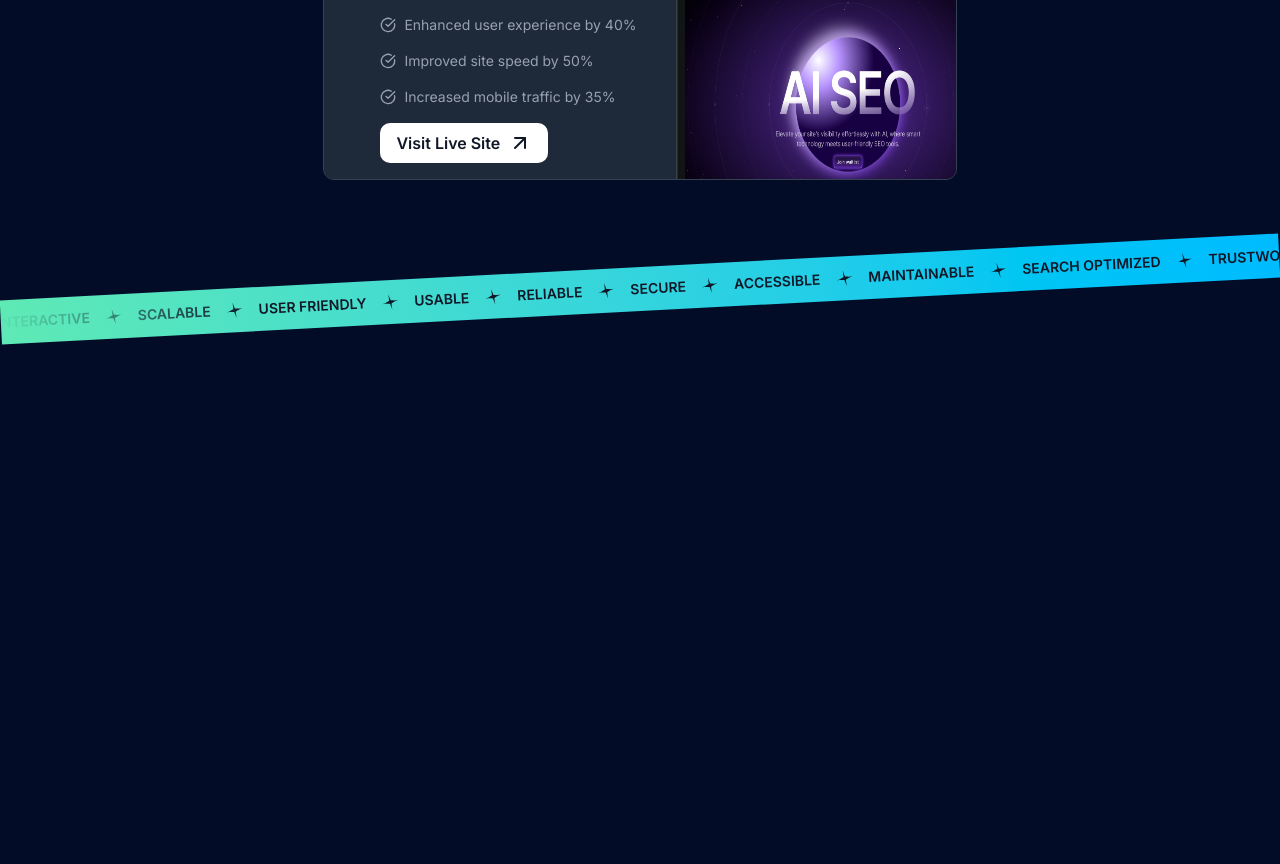
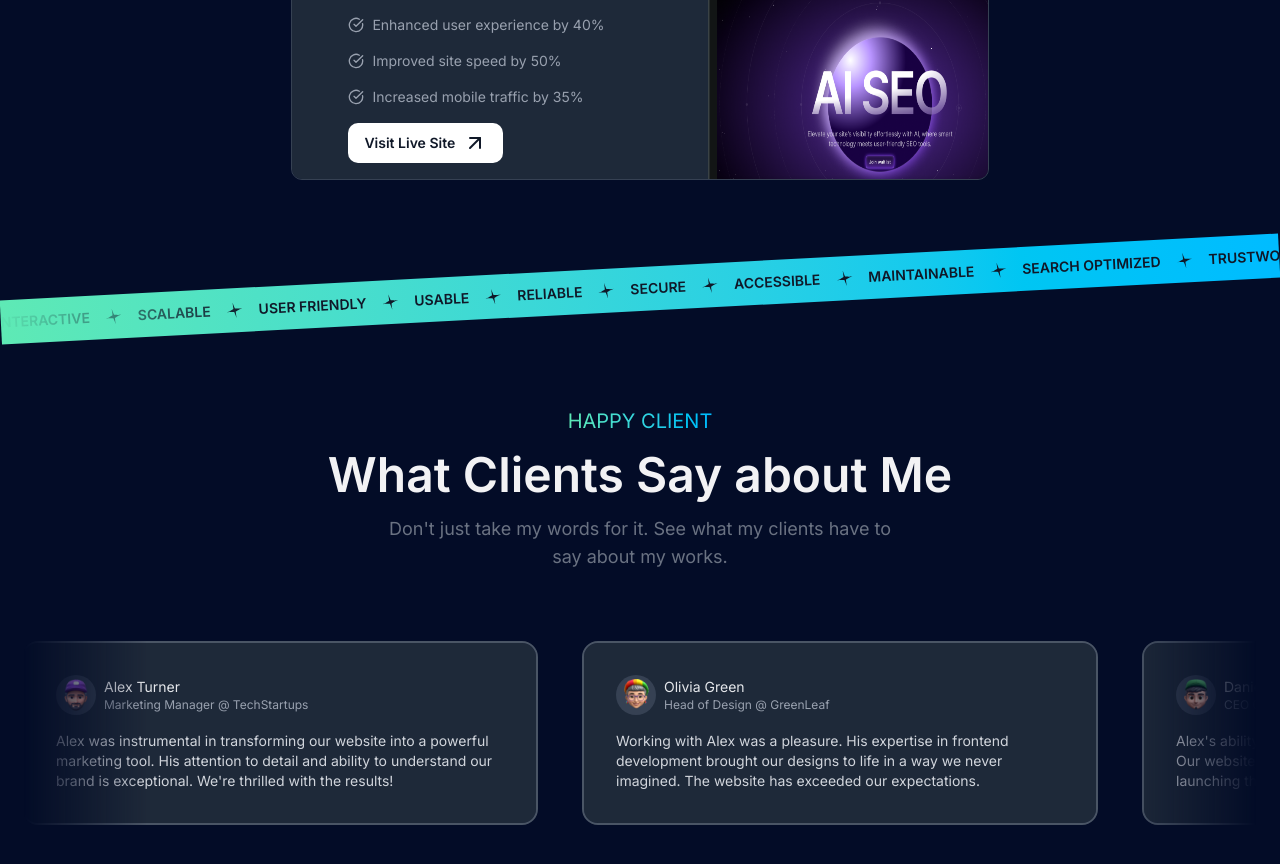
Before and after one commit to Goodeetech/my_portfolio, a Next.js app: page / in a window 1280 px wide. Shown: the part 1660-2524 px from the top of the page. Before the commit the page ends 2035 px from the top, so only its background shows below. Built offline with nearby package versions, Linux system fonts and the light colour scheme.

Commit message:
Finished the testimonial section

```diff
--- a/app/components/Projects.tsx
+++ b/app/components/Projects.tsx
@@ -70,7 +70,7 @@ export const Project = () => {
             {Projects.map((project, index) => (
               <div
                 key={index}
-                className="pl-10 pr-10 lg:pr-0  lg:pl-14  py-2   pt-6 bg-gray-800 outline outline-gray-700 rounded-lg grid grid-cols-1 md:grid-cols-2  gap-4  overflow-hidden  "
+                className="pl-10 pr-10 lg:pr-0  lg:pl-14  py-2   pt-6 bg-gray-800 outline outline-gray-700 rounded-lg grid grid-cols-1 md:grid-cols-2  gap-4 lg:gap-20  overflow-hidden  "
               >
                 <div>
                   <div className="flex flex-col gap-4">
@@ -91,7 +91,7 @@ export const Project = () => {
                       </div>
                     ))}
                   </div>
-                  <button className="bg-white text-gray-900 px-4 py-2 mb-2 md:w-fit mt-4 rounded-lg hover:bg-gray-200 transition-colors text-md font-semibold  items-center gap-2 cursor-pointer w-full inline-flex justify-center  ">
+                  <button className="bg-white text-gray-900 px-4 py-2 mb-2 md:w-fit mt-4 rounded-lg hover:bg-gray-200 transition-colors text-sm font-semibold  items-center gap-2 cursor-pointer w-full inline-flex justify-center  ">
                     <h3> Visit Live Site</h3>
                     <ArrowUpRight />
                   </button>
--- /dev/null
+++ b/app/components/layers/Testimonial.tsx
@@ -0,0 +1,92 @@
+import React from "react";
+
+import memojiAvatar1 from "../../assets/images/memoji-avatar-1.png";
+import memojiAvatar2 from "../../assets/images/memoji-avatar-2.png";
+import memojiAvatar3 from "../../assets/images/memoji-avatar-3.png";
+import memojiAvatar4 from "../../assets/images/memoji-avatar-4.png";
+import memojiAvatar5 from "../../assets/images/memoji-avatar-5.png";
+import Image from "next/image";
+
+const testimonials = [
+  {
+    name: "Alex Turner",
+    position: "Marketing Manager @ TechStartups",
+    text: "Alex was instrumental in transforming our website into a powerful marketing tool. His attention to detail and ability to understand our brand is exceptional. We're thrilled with the results!",
+    avatar: memojiAvatar1,
+  },
+  {
+    name: "Olivia Green",
+    position: "Head of Design @ GreenLeaf",
+    text: "Working with Alex was a pleasure. His expertise in frontend development brought our designs to life in a way we never imagined. The website has exceeded our expectations.",
+    avatar: memojiAvatar2,
+  },
+  {
+    name: "Daniel White",
+    position: "CEO @ InnovateCo",
+    text: "Alex's ability to create seamless user experiences is unmatched. Our website has seen a significant increase in conversions since launching the new design. We couldn't be happier.",
+    avatar: memojiAvatar3,
+  },
+  {
+    name: "Emily Carter",
+    position: "Product Manager @ GlobalTech",
+    text: "Alex is a true frontend wizard. He took our complex product and transformed it into an intuitive and engaging user interface. We're already seeing positive feedback from our customers.",
+    avatar: memojiAvatar4,
+  },
+  {
+    name: "Michael Brown",
+    position: "Director of IT @ MegaCorp",
+    text: "Alex's work on our website has been nothing short of exceptional. He's a talented developer who is also a great communicator. We highly recommend him.",
+    avatar: memojiAvatar5,
+  },
+];
+const Testimonial = () => {
+  return (
+    <div className="py-8 mx-6">
+      <div className="flex flex-col gap-4 items-center justify-center">
+        <h3 className="uppercase text-center bg-gradient-to-r from-emerald-300 to-sky-400 text-transparent bg-clip-text text-xl">
+          Happy Client
+        </h3>
+        <h1 className="md:text-4xl lg:text-5xl text-2xl font-semibold text-">
+          What Clients Say about Me
+        </h1>
+        <h4 className="md:text-lg text-md text-gray-500 text-center md:max-w-lg max-w-md">
+          Don't just take my words for it. See what my clients have to say about
+          my works.
+        </h4>
+      </div>
+
+      <div className="flex overflow-x-clip mt-10 [mask-image:linear-gradient(to_right,transparent,black_10%,black_90%,transparent)]">
+        <div className="flex  flex-none gap-8 md:gap-12 my-8">
+          {testimonials.map((item, index) => (
+            <div
+              key={index}
+              className="bg-gray-800 outline-2 outline-gray-600 rounded-xl max-w-xs md:max-w-md lg:max-w-lg p-4 md:p-6 lg:p-8"
+            >
+              <div className="flex items-center gap-2">
+                <div className=" rounded-full bg-gray-700 inline-flex justify-center items-center">
+                  <Image
+                    src={item.avatar}
+                    alt={item.name}
+                    height={40}
+                    width={40}
+                  />
+                </div>
+                <div>
+                  <h2 className="text-sm text-gray-200">{item.name}</h2>
+                  <h4 className="text-xs text-gray-400">{item.position}</h4>
+                </div>
+              </div>
+              <div className=" mt-4">
+                <h3 className="text-gray-300 text-xs md:text-sm">
+                  {item.text}
+                </h3>
+              </div>
+            </div>
+          ))}
+        </div>
+      </div>
+    </div>
+  );
+};
+
+export default Testimonial;
--- a/app/page.tsx
+++ b/app/page.tsx
@@ -3,6 +3,7 @@ import Header from "./components/Header";
 import HeroSection from "./components/HeroSection";
 import { Project } from "./components/Projects";
 import Tape from "./components/layers/Tape";
+import Testimonial from "./components/layers/Testimonial";
 
 export default function Home() {
   return (
@@ -11,6 +12,7 @@ export default function Home() {
       <HeroSection />
       <Project />
       <Tape />
+      <Testimonial />
     </div>
   );
 }
```
